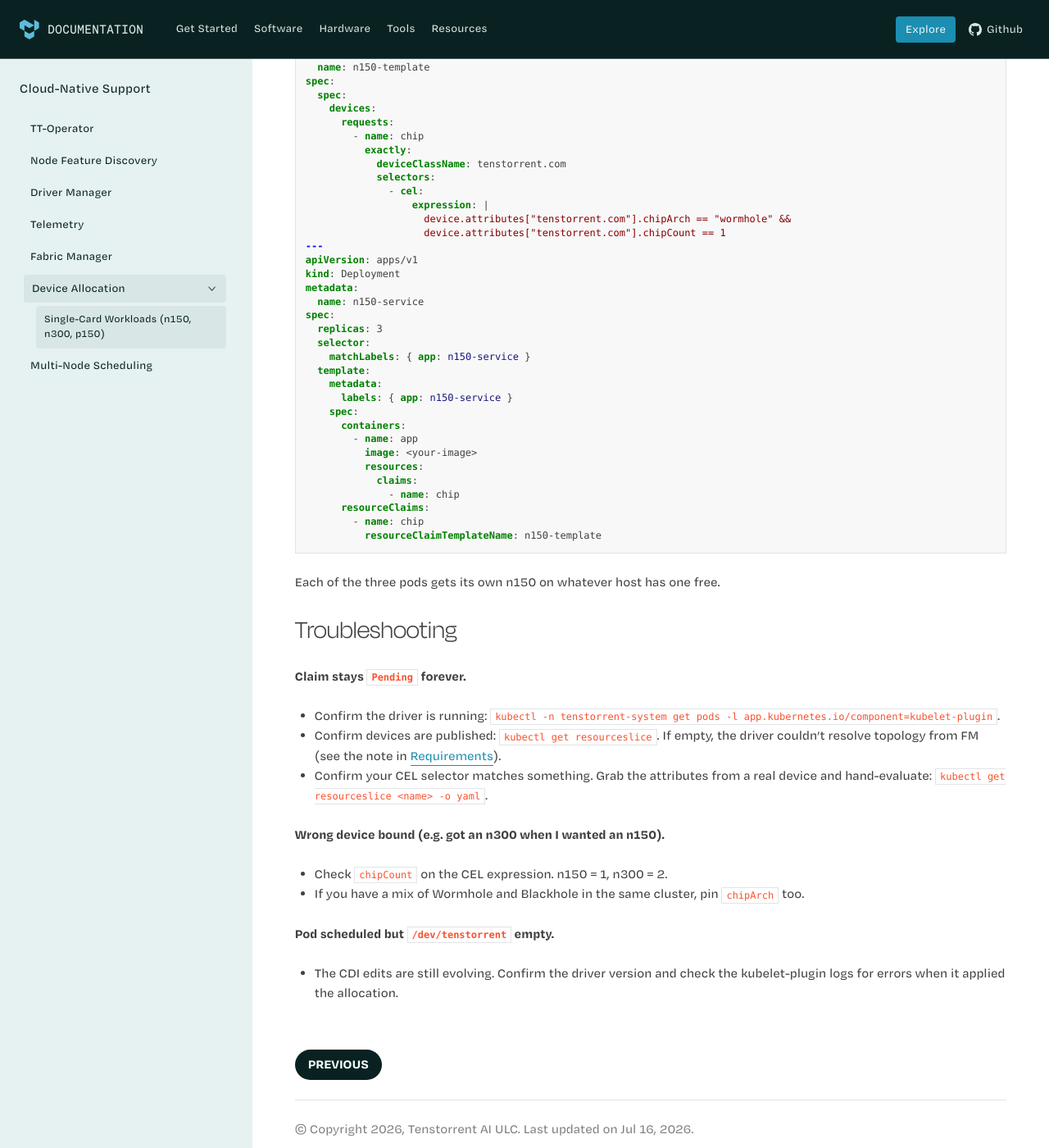
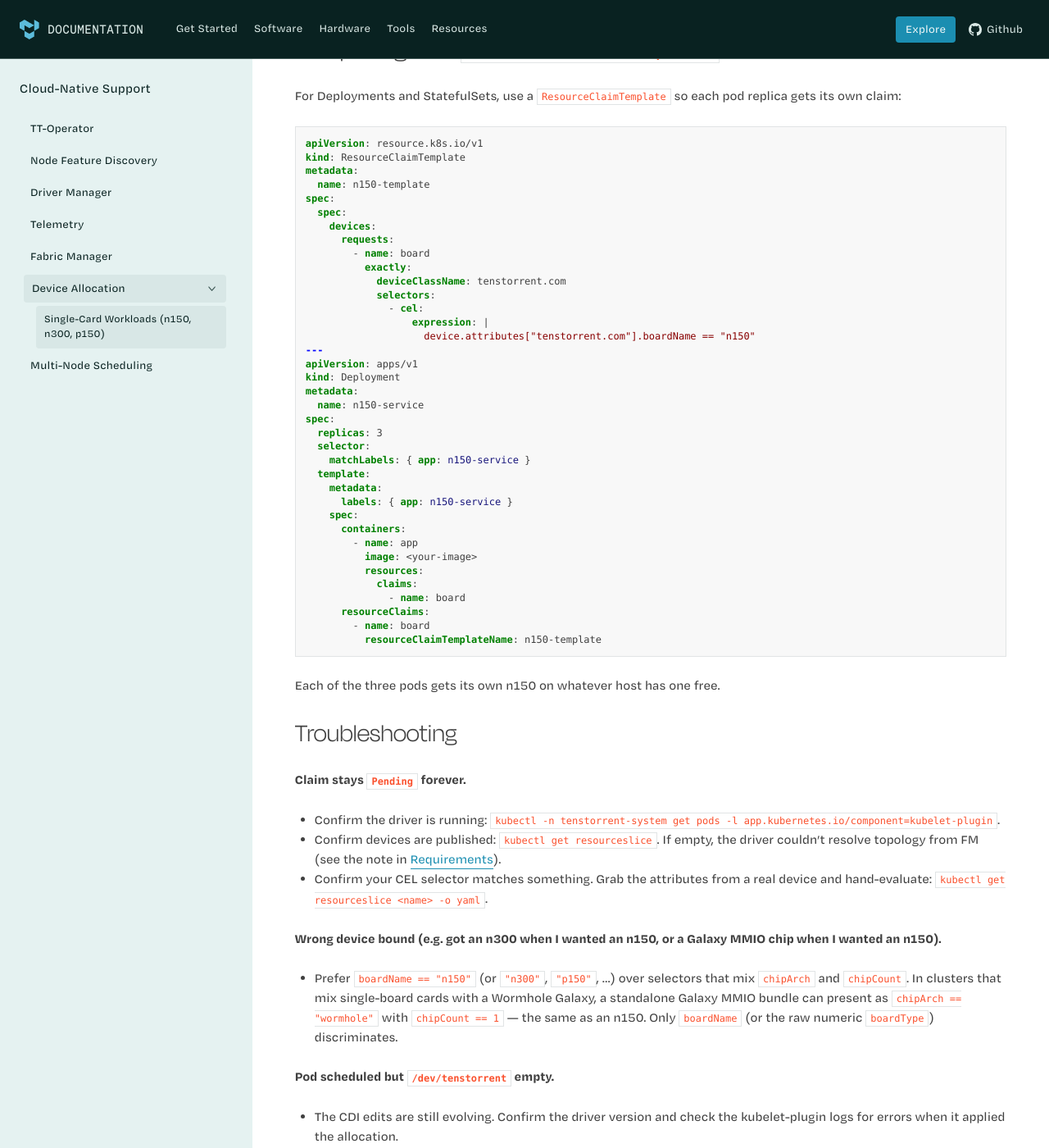
Before and after one commit to tenstorrent/tt-dra-driver, a Sphinx documentation site: the page built from docs/single-card.md, in a window 1280 px wide and 1400 px high, scrolled down 5877 px. Shown: the whole window at 82% size. Built offline with Sphinx 7.4.7 and the Read the Docs theme 3.1.0, drawn with Linux system fonts in a browser that asks for light colours; some web fonts are replaced; some of the changed text lies outside the part shown.

Commit message:
docs: use boardName in single-card selectors
Now that tt-dra-driver publishes a boardName string attribute, the
selectors on the single-card page match on it directly instead of
combining chipArch + chipCount. This exactly excludes a Wormhole Galaxy
standalone MMIO bundle from an n150 claim on a mixed cluster.

The attribute reference table gains a boardName row; boardType now
recommends boardName over its raw enum value.

````diff
--- a/docs/single-card.md
+++ b/docs/single-card.md
@@ -14,13 +14,16 @@
 
 ## How each card appears in a ResourceSlice
 
-Each device carries the same attributes; the values differ per board:
+Each device carries the same attributes; the values differ per board. Match on
+`boardName` for exact board discrimination — `chipArch` + `chipCount` alone
+cannot always distinguish a single-board card from a same-arch Galaxy on a
+mixed-hardware cluster.
 
-| Card      | `chipArch`  | `chipCount` | Notes                                    |
-| --------- | ----------- | ----------- | ---------------------------------------- |
-| **n150**  | `wormhole`  | `1`         | Single Wormhole ASIC, one MMIO endpoint. |
-| **n300**  | `wormhole`  | `2`         | MMIO ASIC + one bundled remote sibling.  |
-| **p150**  | `blackhole` | `1`         | Single Blackhole ASIC.                   |
+| Card      | `boardName` | `chipArch`  | `chipCount` | Notes                                    |
+| --------- | ----------- | ----------- | ----------- | ---------------------------------------- |
+| **n150**  | `n150`      | `wormhole`  | `1`         | Single Wormhole ASIC, one MMIO endpoint. |
+| **n300**  | `n300`      | `wormhole`  | `2`         | MMIO ASIC + one bundled remote sibling.  |
+| **p150**  | `p150`      | `blackhole` | `1`         | Single Blackhole ASIC.                   |
 
 Inspect what's actually on your node:
 
@@ -43,7 +46,8 @@
 | `uniqueID`        | string | always       | Globally unique 64-bit ASIC ID of the MMIO parent, rendered as a decimal string.         |
 | `trayID`          | int    | always       | Physical tray this bundle belongs to.                                                     |
 | `asicLocation`    | int    | always       | Position of the MMIO ASIC within its tray.                                                |
-| `boardType`       | int    | always       | Numeric board-type enum reported by Fabric Manager. Prefer `chipArch` + `chipCount` for portable selectors. |
+| `boardName`       | string | always       | Human-readable board type: `"n150"`, `"n300"`, `"p150"`, `"p100"`, `"p300"`, `"e75"`, `"e150"`, `"e300"`, `"galaxy"`, `"wh-galaxy"`, `"bh-galaxy"`, `"quasar"`, or `"unknown"`. Prefer this over `boardType` in selectors. |
+| `boardType`       | int    | always       | Numeric board-type enum reported by Fabric Manager. Values are not stable across UMD releases; prefer `boardName`.                        |
 | `pciAddress`      | string | when known   | PCI address of the MMIO endpoint (e.g. `0000:01:00.0`).                                  |
 | `remoteChipIDs`   | string | when bundled | Comma-separated host-local chip IDs of bundled remote siblings.                          |
 | `remoteUniqueIDs` | string | when bundled | Comma-separated `uniqueID`s of bundled remote siblings.                                  |
@@ -77,14 +81,13 @@
 spec:
   devices:
     requests:
-      - name: chip
+      - name: board
         exactly:
           deviceClassName: tenstorrent.com
           selectors:
             - cel:
                 expression: |
-                  device.attributes["tenstorrent.com"].chipArch == "wormhole" &&
-                  device.attributes["tenstorrent.com"].chipCount == 1
+                  device.attributes["tenstorrent.com"].boardName == "n150"
 ```
 
 ### Any n300
@@ -97,14 +100,13 @@
 spec:
   devices:
     requests:
-      - name: chip
+      - name: board
         exactly:
           deviceClassName: tenstorrent.com
           selectors:
             - cel:
                 expression: |
-                  device.attributes["tenstorrent.com"].chipArch == "wormhole" &&
-                  device.attributes["tenstorrent.com"].chipCount == 2
+                  device.attributes["tenstorrent.com"].boardName == "n300"
 ```
 
 The pod that holds this claim gets access to both ASICs on the board.
@@ -119,14 +121,13 @@
 spec:
   devices:
     requests:
-      - name: chip
+      - name: board
         exactly:
           deviceClassName: tenstorrent.com
           selectors:
             - cel:
                 expression: |
-                  device.attributes["tenstorrent.com"].chipArch == "blackhole" &&
-                  device.attributes["tenstorrent.com"].chipCount == 1
+                  device.attributes["tenstorrent.com"].boardName == "p150"
 ```
 
 ### A specific chip by uniqueID
@@ -141,7 +142,7 @@
 spec:
   devices:
     requests:
-      - name: chip
+      - name: board
         exactly:
           deviceClassName: tenstorrent.com
           selectors:
@@ -163,14 +164,13 @@
 spec:
   devices:
     requests:
-      - name: chip
+      - name: board
         exactly:
           deviceClassName: tenstorrent.com
           selectors:
             - cel:
                 expression: |
-                  device.attributes["tenstorrent.com"].chipArch == "wormhole" &&
-                  device.attributes["tenstorrent.com"].chipCount == 1
+                  device.attributes["tenstorrent.com"].boardName == "n150"
 ---
 apiVersion: v1
 kind: Pod
@@ -183,9 +183,9 @@
       command: ["sleep", "infinity"]
       resources:
         claims:
-          - name: chip
+          - name: board
   resourceClaims:
-    - name: chip
+    - name: board
       resourceClaimName: any-n150
 ```
 
@@ -211,14 +211,13 @@
 spec:
   devices:
     requests:
-      - name: chip
+      - name: board
         exactly:
           deviceClassName: tenstorrent.com
           selectors:
             - cel:
                 expression: |
-                  device.attributes["tenstorrent.com"].chipArch == "wormhole" &&
-                  device.attributes["tenstorrent.com"].chipCount == 1
+                  device.attributes["tenstorrent.com"].boardName == "n150"
 ---
 apiVersion: resource.k8s.io/v1
 kind: ResourceClaim
@@ -226,14 +225,13 @@
 spec:
   devices:
     requests:
-      - name: chip
+      - name: board
         exactly:
           deviceClassName: tenstorrent.com
           selectors:
             - cel:
                 expression: |
-                  device.attributes["tenstorrent.com"].chipArch == "wormhole" &&
-                  device.attributes["tenstorrent.com"].chipCount == 1
+                  device.attributes["tenstorrent.com"].boardName == "n150"
 ---
 apiVersion: v1
 kind: Pod
@@ -270,14 +268,13 @@
   spec:
     devices:
       requests:
-        - name: chip
+        - name: board
           exactly:
             deviceClassName: tenstorrent.com
             selectors:
               - cel:
                   expression: |
-                    device.attributes["tenstorrent.com"].chipArch == "wormhole" &&
-                    device.attributes["tenstorrent.com"].chipCount == 1
+                    device.attributes["tenstorrent.com"].boardName == "n150"
 ---
 apiVersion: apps/v1
 kind: Deployment
@@ -296,9 +293,9 @@
           image: <your-image>
           resources:
             claims:
-              - name: chip
+              - name: board
       resourceClaims:
-        - name: chip
+        - name: board
           resourceClaimTemplateName: n150-template
 ```
 
@@ -313,10 +310,12 @@
 - Confirm your CEL selector matches something. Grab the attributes from a real
   device and hand-evaluate: `kubectl get resourceslice <name> -o yaml`.
 
-**Wrong device bound (e.g. got an n300 when I wanted an n150).**
-- Check `chipCount` on the CEL expression. n150 = 1, n300 = 2.
-- If you have a mix of Wormhole and Blackhole in the same cluster, pin
-  `chipArch` too.
+**Wrong device bound (e.g. got an n300 when I wanted an n150, or a Galaxy MMIO chip when I wanted an n150).**
+- Prefer `boardName == "n150"` (or `"n300"`, `"p150"`, ...) over selectors
+  that mix `chipArch` and `chipCount`. In clusters that mix single-board
+  cards with a Wormhole Galaxy, a standalone Galaxy MMIO bundle can present
+  as `chipArch == "wormhole"` with `chipCount == 1` — the same as an n150.
+  Only `boardName` (or the raw numeric `boardType`) discriminates.
 
 **Pod scheduled but `/dev/tenstorrent` empty.**
 - The CDI edits are still evolving. Confirm the driver version and check the
````
